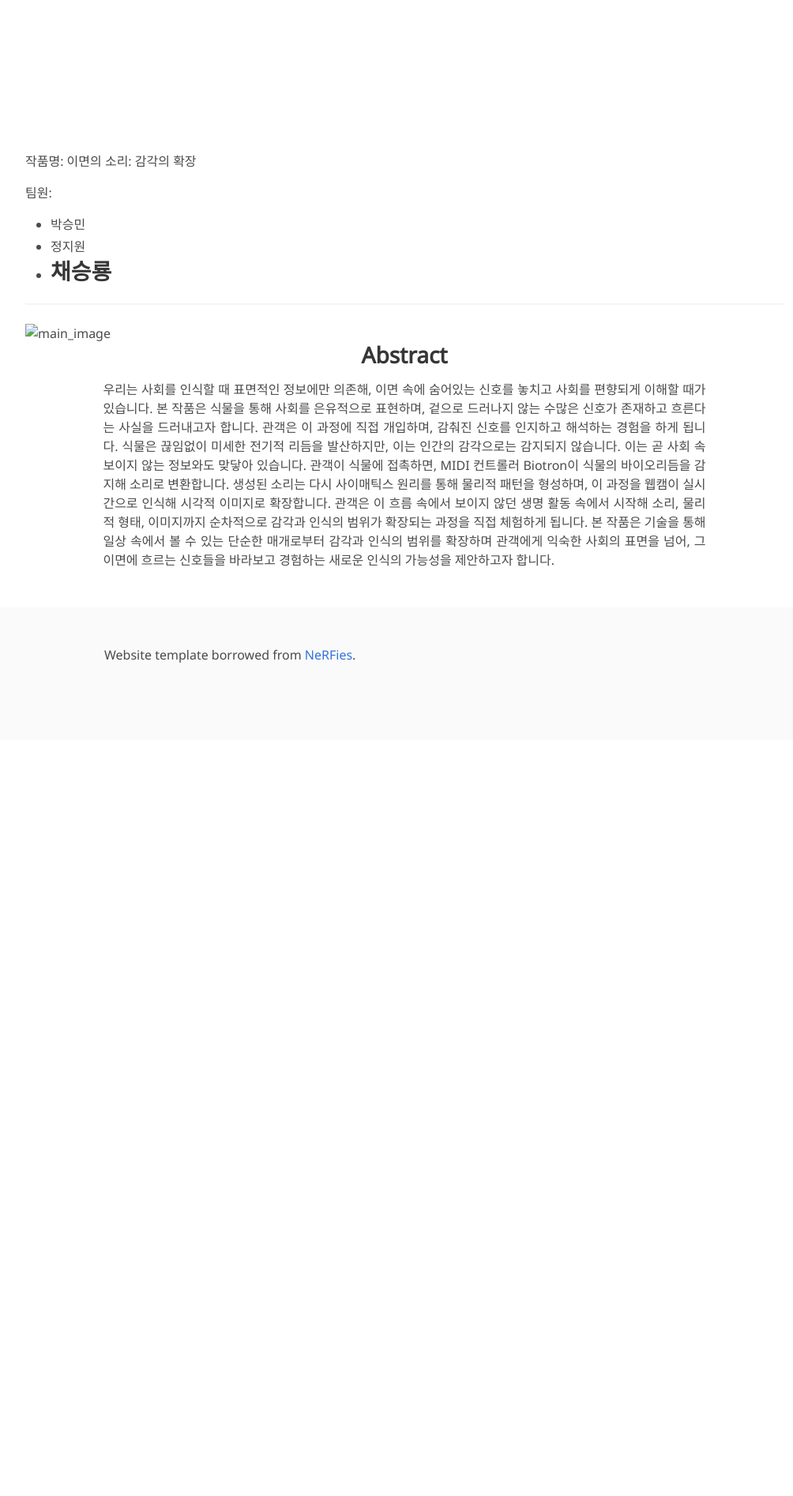
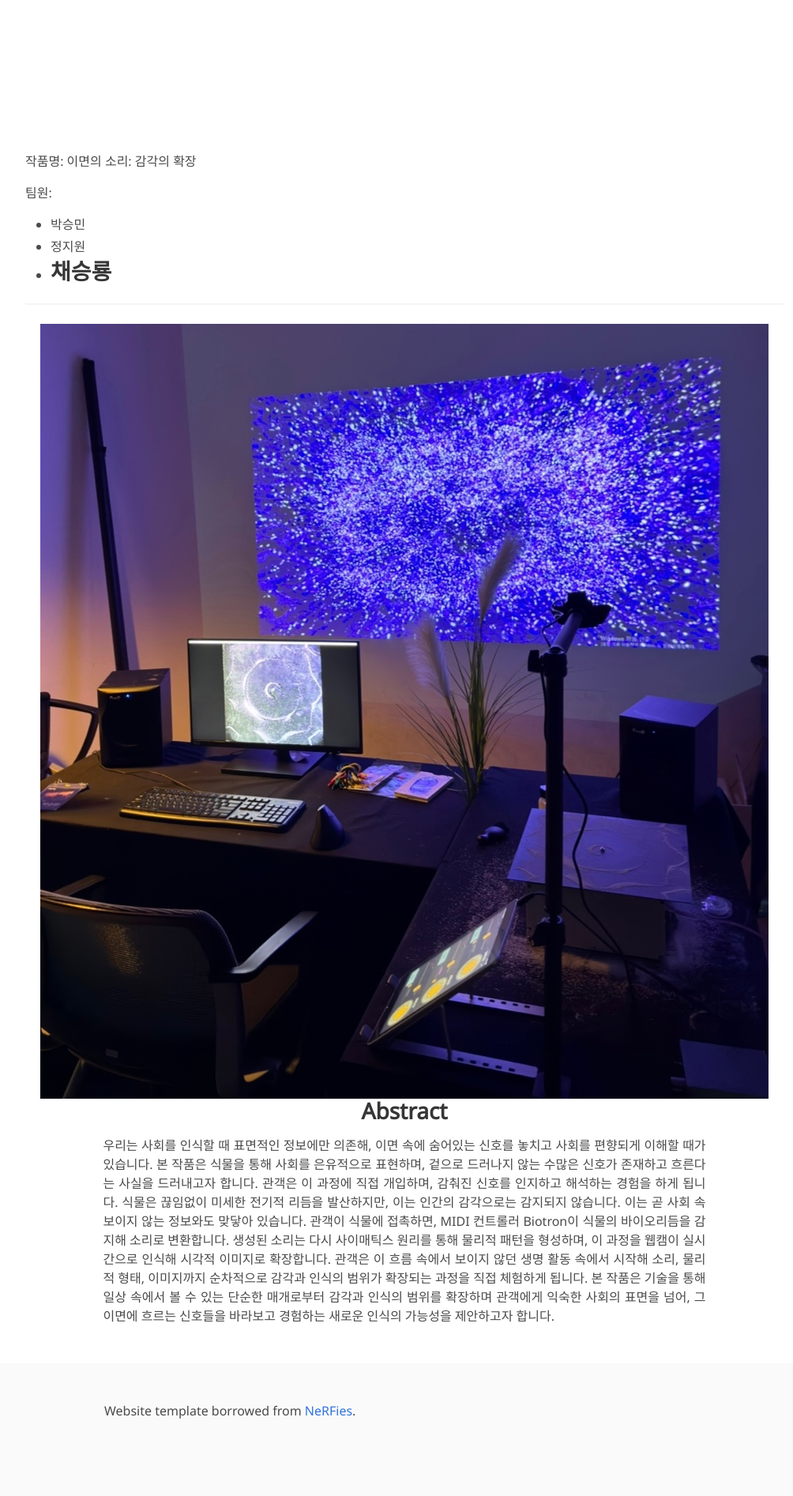
Before and after one commit to dongsim-afterglow/dongsim-afterglow.github.io, a Jekyll site: the page built from index.md, in a window 1280 px wide. Shown: the whole page at 79% size, without its empty margins (128-1132 px from the left). Built offline with Jekyll 4.4.1, drawn with Linux system fonts in a browser that asks for light colours; some web fonts are replaced; before the commit the page ends 937 px from its top, so only the background shows below that.

Commit message:
Update index.md

```diff
--- a/index.md
+++ b/index.md
@@ -13,7 +13,7 @@ permalink: /
 
 <body>
   <hr>
-  <img src = "main_image.jpg" alt = "main_image" style="display: block; margin: auto;">
+  <img src = "../images/main_image.jpg" alt = "main_image" style="display: block; margin: auto;">
 </body>
 
 
```
